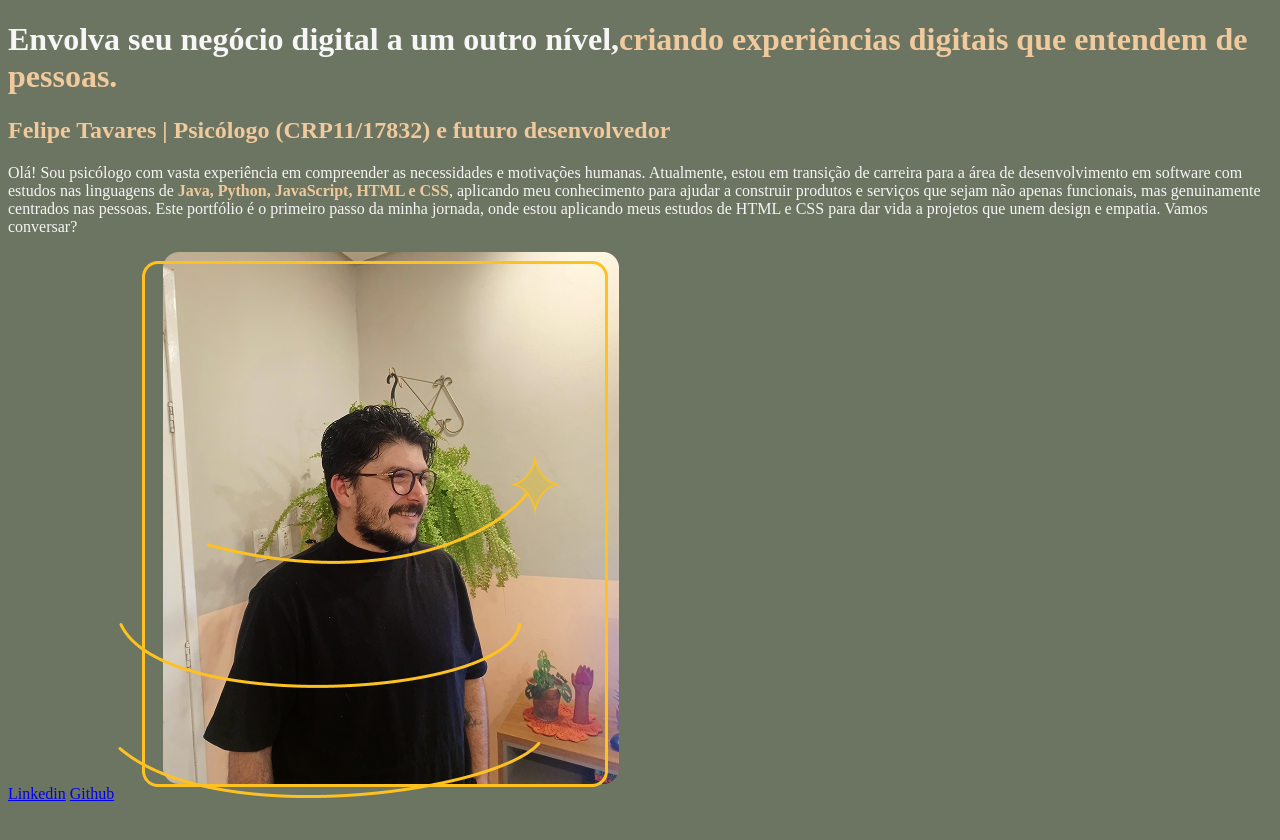
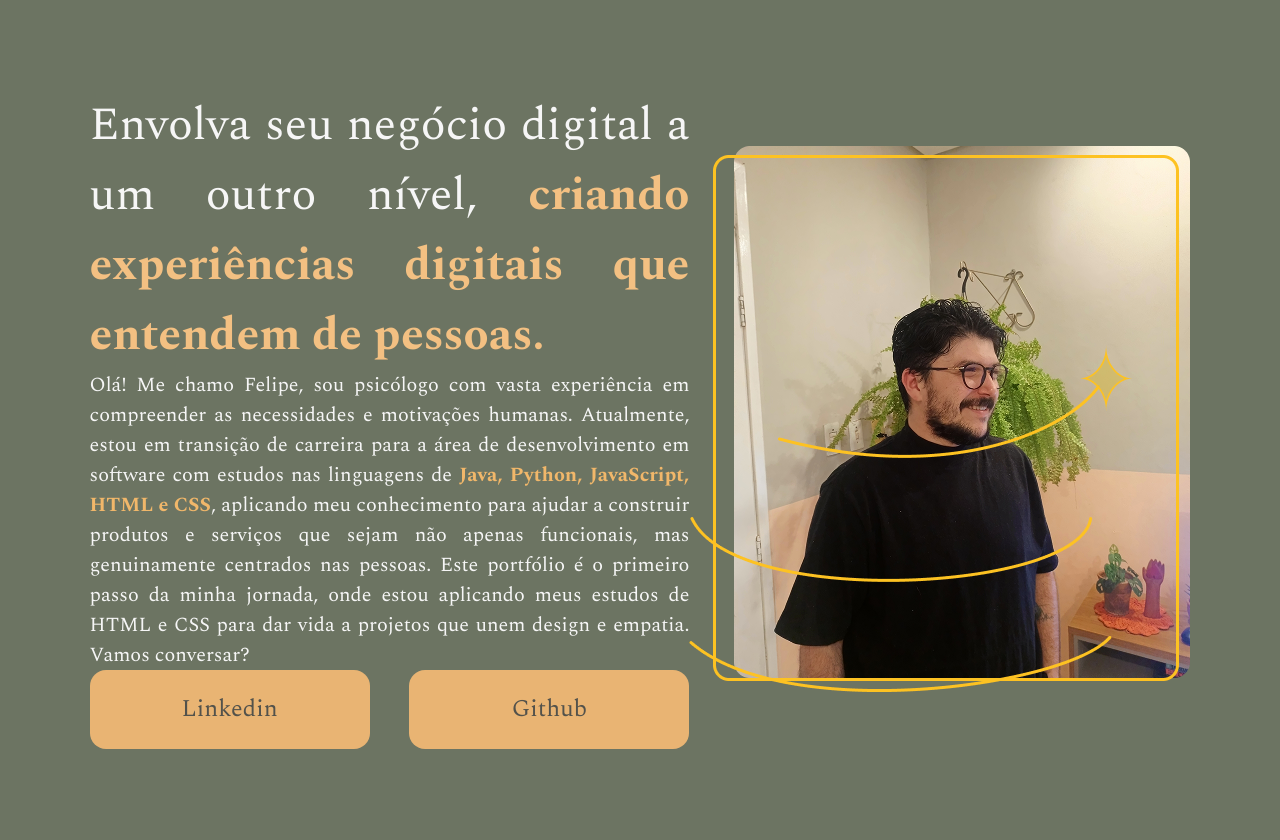
Before and after one commit to fefalipe/Portfolio, a plain HTML site: page index.html in a window 1280 px wide. Before the commit the page ends 811 px from the top, so only its background shows below. Drawn offline with nearby package versions, Linux system fonts and the light colour scheme; a web font is replaced by a local one.

Commit message:
Adiciona edição de classes, posicionamento e Flexbox  e atualiza a trilha no README.

```diff
--- a/index.html
+++ b/index.html
@@ -8,14 +8,16 @@
 </head>
 <body>
     <header></header>
-    <main>
-        <h1>Envolva seu negócio digital a um outro nível,<strong>criando experiências digitais que entendem de pessoas.</strong></h1>
-        <h2><strong>Felipe Tavares | Psicólogo (CRP11/17832) e futuro desenvolvedor</strong></h2>
-        <p>Olá! Sou psicólogo com vasta experiência em compreender as necessidades e motivações humanas. Atualmente, estou em transição de carreira para a área de desenvolvimento em software com estudos nas linguagens de <strong>Java, Python, JavaScript, HTML e CSS</strong>, aplicando meu conhecimento para ajudar a construir produtos e serviços que sejam não apenas funcionais, mas genuinamente centrados nas pessoas.
-
-        Este portfólio é o primeiro passo da minha jornada, onde estou aplicando meus estudos de HTML e CSS para dar vida a projetos que unem design e empatia. Vamos conversar?</p>
-        <a href="https://www.linkedin.com/in/feelipepsi">Linkedin</a>
-        <a href="https://https://github.com/fefalipe">Github</a>
+    <main class="apresentacao">
+        <section class="apresentacao__conteudo">
+            <h1 class="apresentacao__conteudo__titulo">Envolva seu negócio digital a um outro nível,<strong class="titulo-destaque"> criando experiências digitais que entendem de pessoas.</strong></h1>
+            <p class="apresentacao__conteudo__texto">Olá! Me chamo Felipe, sou psicólogo com vasta experiência em compreender as necessidades e motivações humanas. Atualmente, estou em transição de carreira para a área de desenvolvimento em software com estudos nas linguagens de <strong class="linguagens-destaque">Java, Python, JavaScript, HTML e CSS</strong>, aplicando meu conhecimento para ajudar a construir produtos e serviços que sejam não apenas funcionais, mas genuinamente centrados nas pessoas.
+            Este portfólio é o primeiro passo da minha jornada, onde estou aplicando meus estudos de HTML e CSS para dar vida a projetos que unem design e empatia. Vamos conversar?</p>
+            <div class="apresentacao__links">
+                <a class="apresentacao__links__link" href = "https://www.linkedin.com/in/feelipepsi">Linkedin</a>
+                <a class="apresentacao__links__link" href = "https://https://github.com/fefalipe">Github</a>
+            </div>
+        </section>
         <img src="/assets/fotoperfil.png">
     </main>
     <footer></footer>
--- a/style.css
+++ b/style.css
@@ -1,8 +1,67 @@
+@import url('https://fonts.googleapis.com/css2?family=Sansation:ital,wght@0,300;0,400;0,700;1,300;1,400;1,700&family=Spectral:ital,wght@0,200;0,300;0,400;0,500;0,600;0,700;0,800;1,200;1,300;1,400;1,500;1,600;1,700;1,800&display=swap');
+
+*{
+    margin: 0;
+    padding: 0;
+}
+
 body{
+    height: 100vh;
+    box-sizing: border-box;
     background-color: rgb(108, 116, 98);
     color: rgba(246, 246, 246, 1);
 }
 
-strong{
-    color: rgb(240, 202, 157);
+.titulo-destaque{
+    color: rgb(243, 192, 130);
 }
+
+.linguagens-destaque{
+    color: rgb(241, 183, 106);
+}
+
+.apresentacao{
+    margin: 7%;
+    display: flex;
+    align-items: center;
+    justify-content: space-between;
+    justify-content: space-evenly;
+}
+
+.apresentacao__conteudo{
+    width: 815px;
+}
+
+.apresentacao__conteudo__titulo{
+    font-size: 46px;
+    text-align: justify;
+    font-family:"Spectral", serif;
+    font-weight: 100;
+    font-style: normal;
+}
+
+.apresentacao__conteudo__texto{
+    font-size: 20px;
+    text-align: justify;
+    font-family: "Spectral", serif;
+    font-weight: 200;
+    font-style: normal;
+}
+
+.apresentacao__links{
+    display: flex;
+    justify-content: space-between;
+}
+
+.apresentacao__links__link{
+    background-color: rgb(233, 180, 115);
+    width: 280px;
+    padding: 21.5px 0;
+    border-radius: 16px;
+    text-align: center;
+    font-size: 24px;
+    text-decoration: none;
+    color: rgb(83, 82, 75);
+    font-family: "Spectral", serif;
+    font-weight: 400;
+}
```
Also changed, not shown: 1 other file.
